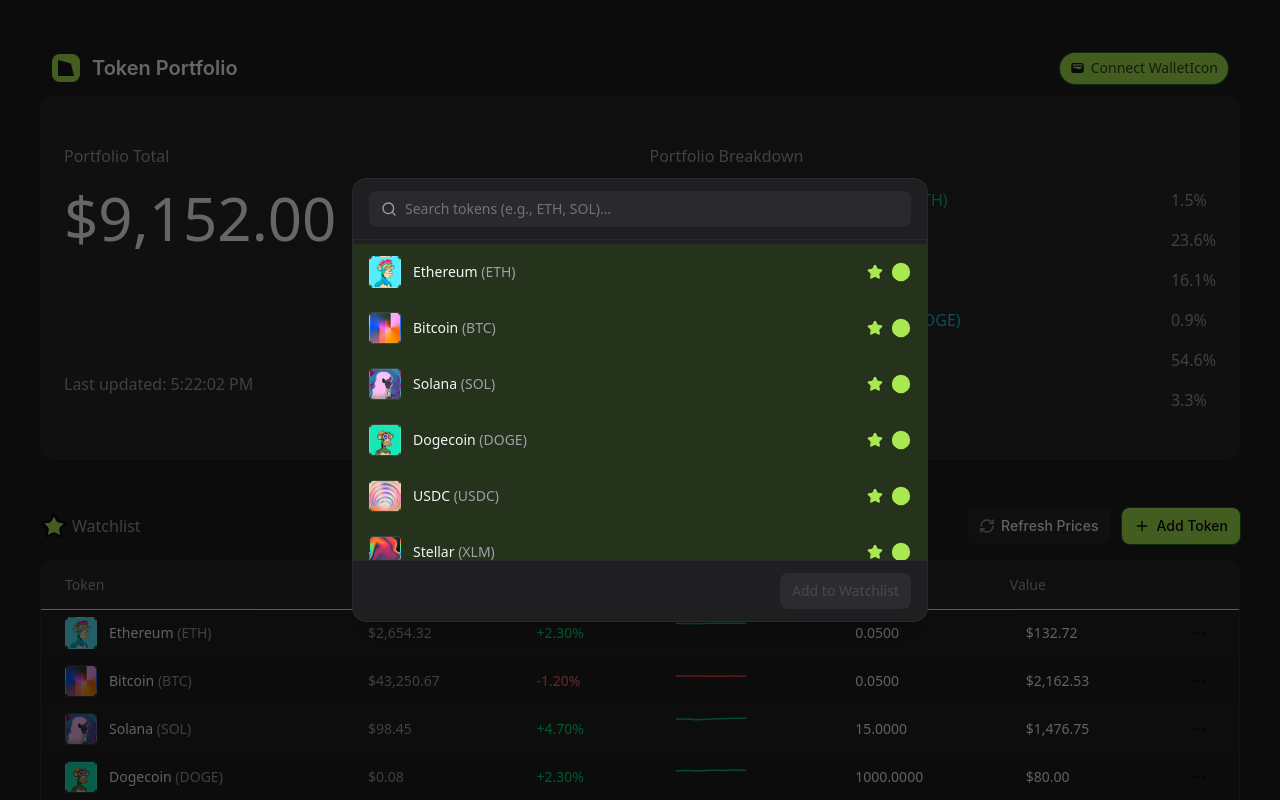
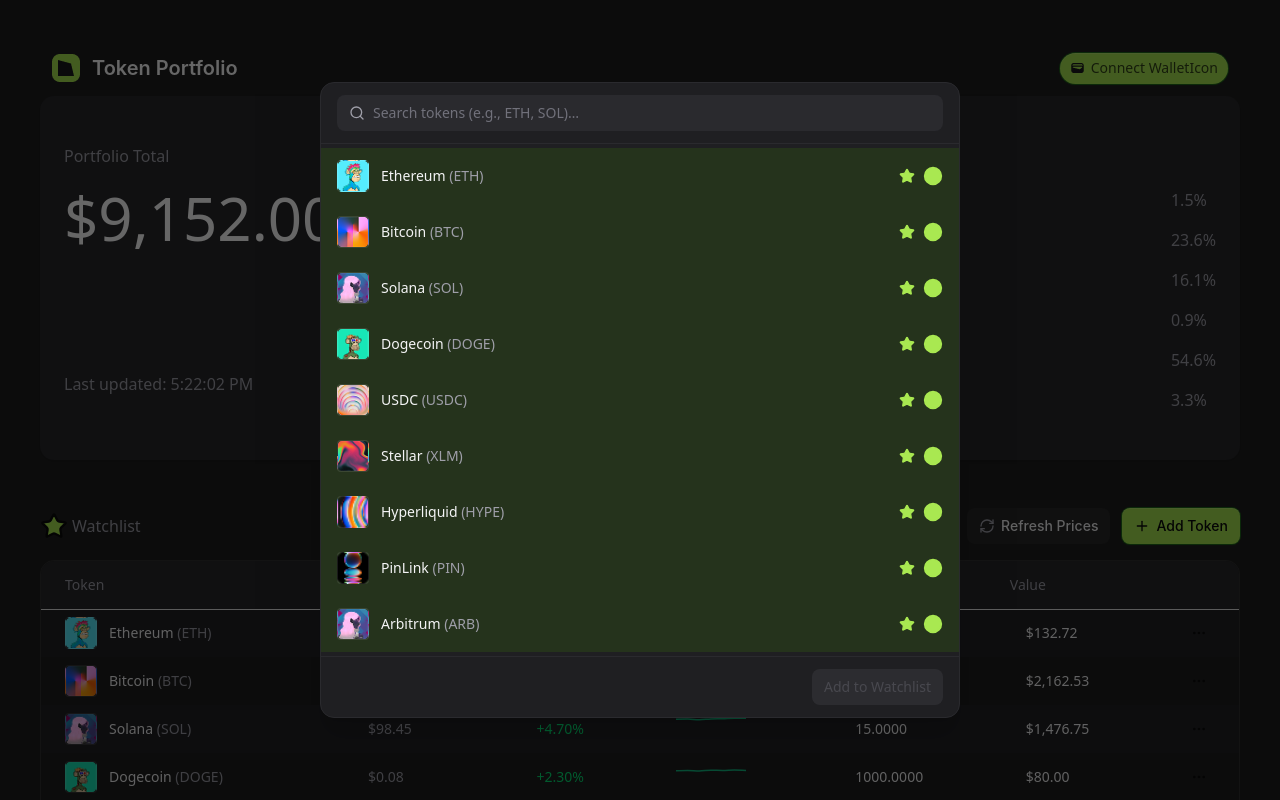
Before and after one commit to ay690/Plena_Finance, a React (Vite) app: page / in a window 1280 px wide. Both pictures are taken after a click on the button "Add Token". Shown: the top 800 px of the page. Built offline with nearby package versions, Linux system fonts and the light colour scheme; grey boxes are pictures that could not be loaded.

Commit message:
refactor(ui): move Modal logic to separate component folder for better structure

```diff
--- /dev/null
+++ b/src/screens/Home/sections/ModalSection/ModalSection.tsx
@@ -0,0 +1,128 @@
+import React from "react";
+
+type ModalProps = {
+  open: boolean;
+  onClose: () => void;
+  title?: React.ReactNode;
+  children?: React.ReactNode;
+  footer?: React.ReactNode;
+  maxWidth?: number | string;
+  className?: string;
+  contentClassName?: string;
+  closeOnBackdrop?: boolean;
+  closeOnEsc?: boolean;
+  showCloseButton?: boolean;
+};
+
+
+export const ModalSection: React.FC<ModalProps> = ({
+  open,
+  onClose,
+  title,
+  children,
+  footer,
+  maxWidth = 640,
+  className = "",
+  contentClassName = "",
+  closeOnBackdrop = true,
+  closeOnEsc = true,
+  showCloseButton = false,
+}) => {
+  const previouslyFocusedRef = React.useRef<HTMLElement | null>(null);
+  const containerRef = React.useRef<HTMLDivElement | null>(null);
+
+  React.useEffect(() => {
+    if (!open) return;
+
+    previouslyFocusedRef.current = document.activeElement as HTMLElement;
+    const originalOverflow = document.body.style.overflow;
+    document.body.style.overflow = "hidden";
+
+    containerRef.current?.focus();
+
+    const onKeyDown = (e: KeyboardEvent) => {
+      if (closeOnEsc && e.key === "Escape") {
+        e.stopPropagation();
+        onClose();
+      }
+    };
+    window.addEventListener("keydown", onKeyDown);
+
+    return () => {
+      document.body.style.overflow = originalOverflow;
+      window.removeEventListener("keydown", onKeyDown);
+      previouslyFocusedRef.current?.focus?.();
+    };
+  }, [open, onClose, closeOnEsc]);
+
+  if (!open) return null;
+
+  return (
+    <div className="fixed inset-0 z-50 flex items-center justify-center">
+
+      <div
+        className="absolute inset-0 bg-black/60"
+        onClick={() => {
+          if (closeOnBackdrop) onClose();
+        }}
+      />
+
+      <div
+        ref={containerRef}
+        tabIndex={-1}
+        className={`relative z-10 w-full mx-4 rounded-xl border shadow-xl outline-none ${className}`}
+        style={{
+          maxWidth,
+          background: "#1f1f22",
+          borderColor: "#2a2a2e",
+        }}
+        onClick={(e) => e.stopPropagation()}
+        role="dialog"
+        aria-modal="true"
+        aria-label={typeof title === "string" ? title : undefined}
+      >
+        {/* Header */}
+        {(title || showCloseButton) && (
+          <div className="flex items-center justify-between px-4 py-3 border-b" style={{ borderColor: "#2a2a2e" }}>
+            <div className="text-zinc-100 text-sm font-medium flex-1 truncate">
+              {title}
+            </div>
+            {showCloseButton && (
+              <button
+                onClick={onClose}
+                className="ml-3 inline-flex h-8 w-8 items-center justify-center rounded-md text-zinc-400 hover:text-zinc-200 hover:bg-[#2a2a2e] focus:outline-none"
+                aria-label="Close"
+              >
+                <svg
+                  xmlns="http://www.w3.org/2000/svg"
+                  viewBox="0 0 24 24"
+                  fill="none"
+                  stroke="currentColor"
+                  strokeWidth="2"
+                  strokeLinecap="round"
+                  strokeLinejoin="round"
+                  className="h-4 w-4"
+                >
+                  <line x1="18" y1="6" x2="6" y2="18" />
+                  <line x1="6" y1="6" x2="18" y2="18" />
+                </svg>
+              </button>
+            )}
+          </div>
+        )}
+
+        {/* Body */}
+        <div className={`max-h-[70vh] overflow-y-auto ${contentClassName}`}>{children}</div>
+
+        {/* Footer */}
+        {footer && (
+          <div className="px-4 py-3 border-t flex items-center justify-end" style={{ borderColor: "#2a2a2e" }}>
+            {footer}
+          </div>
+        )}
+      </div>
+    </div>
+  );
+};
+
+export default ModalSection;
--- a/src/screens/Home/sections/WatchlistSection/WatchlistSection.tsx
+++ b/src/screens/Home/sections/WatchlistSection/WatchlistSection.tsx
@@ -33,6 +33,7 @@
   DropdownMenuTrigger,
 } from "../../../../components/ui/dropdown-menu";
 import { mockTokens } from "@/mockData/mockData";
+import { ModalSection } from "@/screens/Home/sections/ModalSection/ModalSection";
 
 const COLORS = [
   "#10b981", // green
@@ -351,11 +352,10 @@
       </div>
 
       {/* Add Token Modal */}
-      {isAddModalOpen && (
-        <div className="fixed inset-0 z-50 flex items-center justify-center">
-          <div className="absolute inset-0 bg-black/60" onClick={closeAddModal} />
-          <div className="relative z-10 w-full max-w-xl mx-4 bg-[#1f1f22] border border-[#2a2a2e] rounded-xl shadow-xl">
-            <div className="flex items-center justify-between px-4 py-3 border-b border-[#2a2a2e]">
+      <ModalSection
+        open={isAddModalOpen}
+        onClose={closeAddModal}
+        title={
           <div className="flex items-center gap-2 flex-1 bg-[#2a2a2e] rounded-md px-3 py-2">
             <SearchIcon className="w-4 h-4 text-zinc-400" />
             <input
@@ -366,8 +366,23 @@
               className="bg-transparent outline-none text-sm text-zinc-100 placeholder:text-zinc-500 flex-1"
             />
           </div>
-            </div>
-            <div className="max-h-80 overflow-y-auto py-1">
+        }
+        footer={
+          <Button
+            variant="ghost"
+            className={`px-3 py-2 rounded-md cursor-pointer h-auto gap-1.5 ${
+              selectedIds.length === 0
+                ? "bg-[#3a3a3f] text-zinc-500"
+                : "bg-[#a9e851] text-black"
+            }`}
+            disabled={selectedIds.length === 0}
+            onClick={handleConfirmAdd}
+          >
+            Add to Watchlist
+          </Button>
+        }
+      >
+        <div className="py-1">
           {filteredCatalog.length === 0 ? (
             <div className="px-4 py-6 text-center text-zinc-500 text-sm">
               No tokens found.
@@ -423,23 +438,7 @@
             })
           )}
         </div>
-            <div className="px-4 py-3 border-t border-[#2a2a2e] flex justify-end">
-              <Button
-                variant="ghost"
-                className={`px-3 py-2 rounded-md cursor-pointer h-auto gap-1.5 ${
-                  selectedIds.length === 0
-                    ? "bg-[#3a3a3f] text-zinc-500"
-                    : "bg-[#a9e851] text-black"
-                }`}
-                disabled={selectedIds.length === 0}
-                onClick={handleConfirmAdd}
-              >
-                Add to Watchlist
-              </Button>
-            </div>
-          </div>
-        </div>
-      )}
+      </ModalSection>
     </div>
   );
 };
```
Also changed, not shown: src/assets/hyper.png (added), src/assets/pin.png (added). Lines whose indentation alone changed are shown as unchanged.
